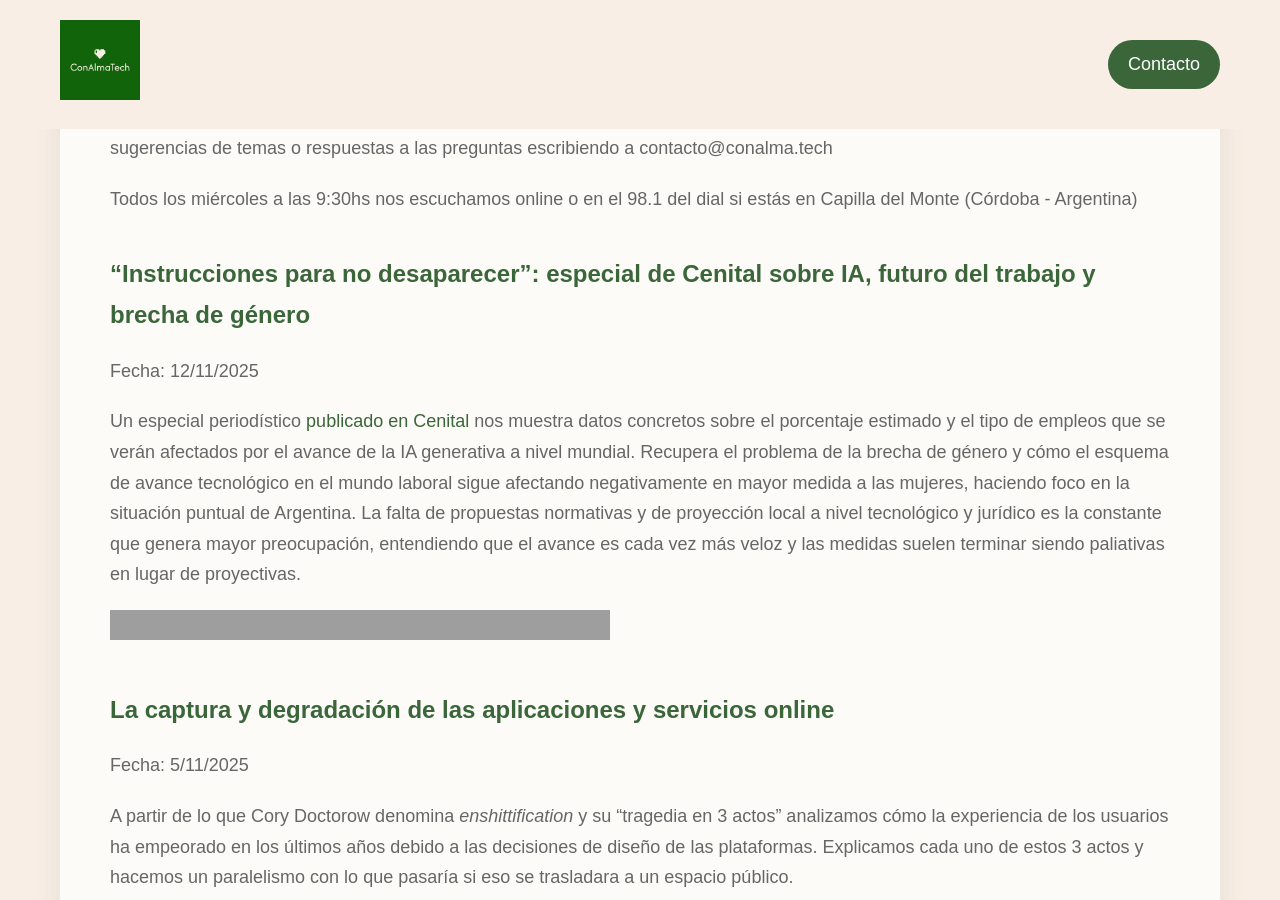
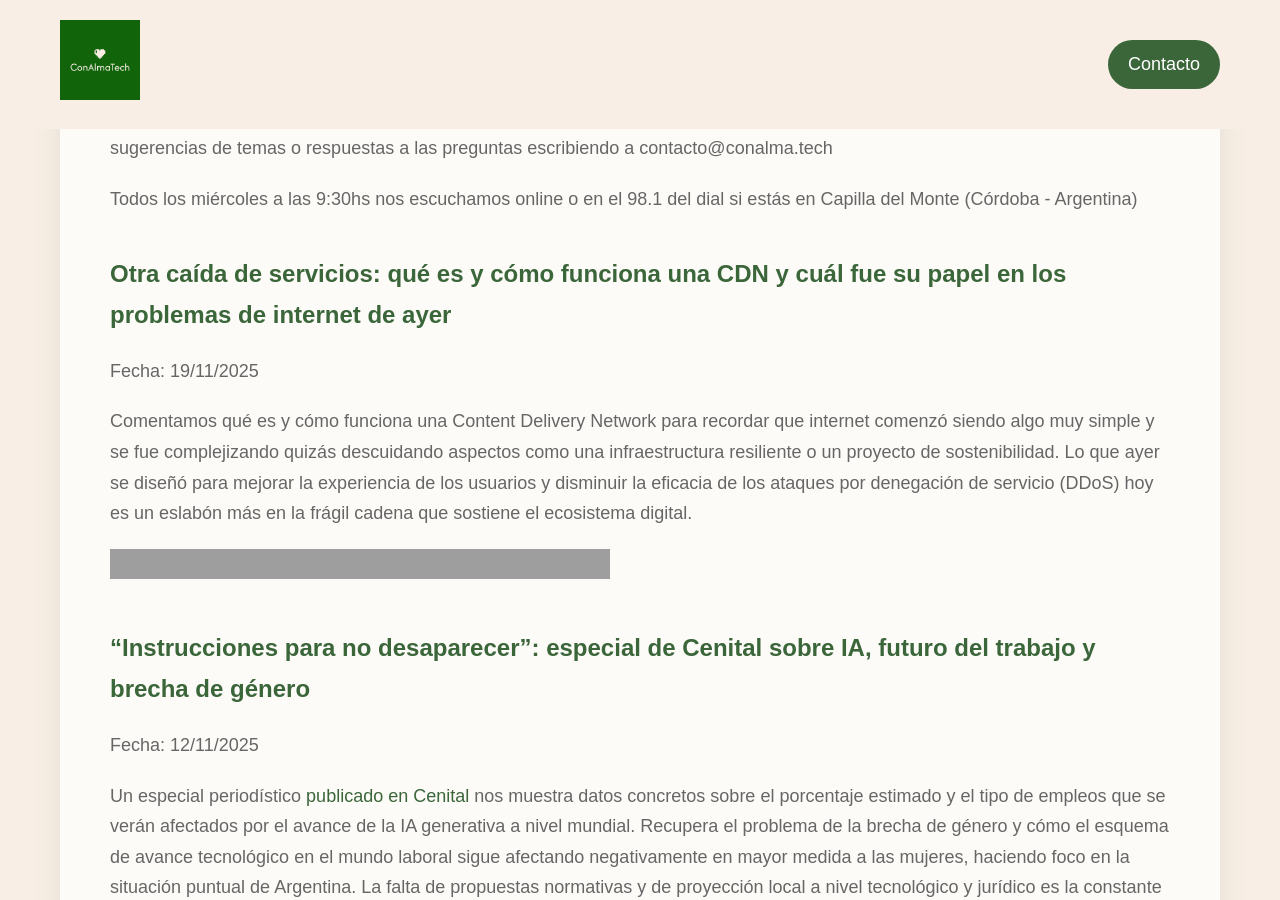
Before and after one commit to anitalmada/anitalmada.github.io, a Jekyll site: the page built from _posts/2025-11-05-columna-radial-semanal.markdown, in a window 1280 px wide and 900 px high, scrolled down 843 px. Built offline with Jekyll 4.4.1, drawn with Linux system fonts in a browser that asks for light colours; some web fonts are replaced; some of the changed text lies outside the part shown; grey boxes are pictures that could not be loaded.

Commit message:
Updating audio on blog post

```diff
--- a/_posts/2025-11-05-columna-radial-semanal.markdown
+++ b/_posts/2025-11-05-columna-radial-semanal.markdown
@@ -1,7 +1,7 @@
 ---
 layout: post
 title: "Columna radial semanal"
-date: 2025-11-12 11:34:00 -0300
+date: 2025-11-19 11:24:00 -0300
 categories:
 image: /assets/images/imagenBlogRadio.png
 ---
@@ -11,6 +11,16 @@ Todas las semanas nos encontramos en [Una Radio, Muchas Voces](https://unaradio.
 Te dejo el listado actualizado con las columnas disponibles para que las puedas escuchar cuando quieras. Podés dejar comentarios, sugerencias de temas o respuestas a las preguntas escribiendo a contacto@conalma.tech
 
 Todos los miércoles a las 9:30hs nos escuchamos online o en el 98.1 del dial si estás en Capilla del Monte (Córdoba - Argentina)
+
+### **Otra caída de servicios: qué es y cómo funciona una CDN y cuál fue su papel en los problemas de internet de ayer**
+
+Fecha: 19/11/2025
+
+Comentamos qué es y cómo funciona una Content Delivery Network para recordar que internet comenzó siendo algo muy simple y se fue complejizando quizás descuidando aspectos como una infraestructura resiliente o un proyecto de sostenibilidad. Lo que ayer se diseñó para mejorar la experiencia de los usuarios y disminuir la eficacia de los ataques por denegación de servicio (DDoS) hoy es un eslabón más en la frágil cadena que sostiene el ecosistema digital.
+
+<div style="max-width: 720px; margin: 1rem 0;">
+<iframe src="https://archive.org/embed/columna-de-tecnologia-19-nov" width="500" height="30" frameborder="0" webkitallowfullscreen="true" mozallowfullscreen="true" allowfullscreen></iframe>
+</div>
 
 ### **"Instrucciones para no desaparecer": especial de Cenital sobre IA, futuro del trabajo y brecha de género**
 
```
